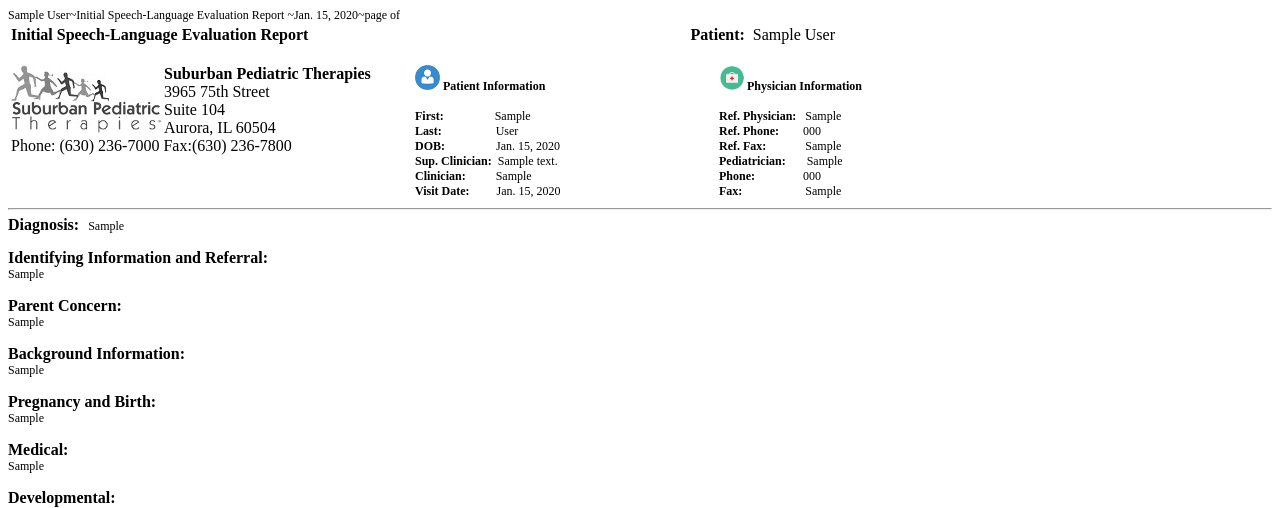
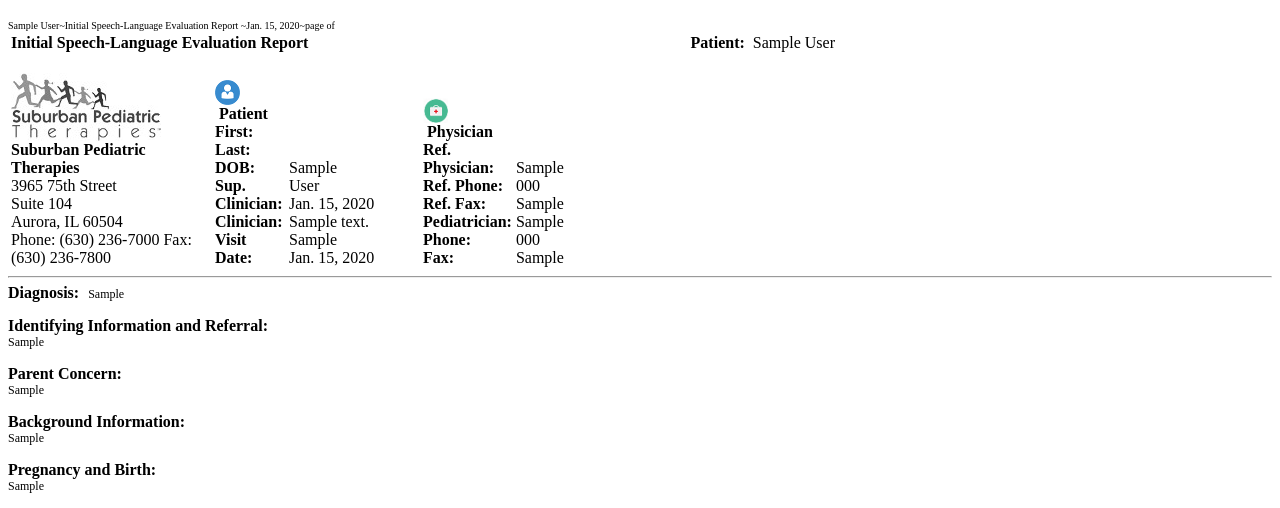
Before and after one commit to jsudlow/spt_reports, a Django app: template reports/templates/reports/generate_speech_eval_report.html in a window 1280 px wide. Shown: the top 508 px of the page. Run offline with Django 3.2, Linux system fonts and the light colour scheme; the template is opened without the code that fills it: values that come from a table or form of the project are taken from there, others are empty; tables that the repository leaves empty hold one stand-in row (values such as "Sample post"); some libraries are stand-ins or nearby versions; some web fonts are replaced.

Commit message:
Got the spacing exact on the header and pagination looks better

```diff
--- a/reports/templates/reports/generate_speech_eval_report.html
+++ b/reports/templates/reports/generate_speech_eval_report.html
@@ -31,19 +31,25 @@
  ol {
   padding-left:20px;
  }
+#footer_content{
+  font-size: 10px;
+  margin-top: 20px;
 
+}
   @page {
+
     size: letter;
-    margin:9pt;
+    margin:12pt;
     border: 0pt solid white;
 
 
 
   @frame footer_frame {           /* Static frame */
             -pdf-frame-content: footer_content;
+
             left: 10pt;
+            top: 777pt;
 
-            top: 770pt;
 
         }
 
@@ -73,7 +79,7 @@
 <br />
 <table border=0>
   <tr>
-    <td valign="top" width="400">
+    <td valign="bottom" width="200">
       <img align="left"src="http://localhost:8000/static/logo_pdf.jpg" alt="SPT_logo"/>
      <p>
 
@@ -101,32 +107,49 @@
 
     </p>
     </td>
-    <td width="300">
-    <span style="font-size:12px;">
-    <img src="http://localhost:8000/static/patient.png" alt="SPT_logo"/>&nbsp;<b>Patient Information</b>
-    <br />
+    <td valign="bottom" width="70">
 
-    <br /> <b>First:</b>&nbsp;&nbsp;&nbsp;&nbsp;&nbsp;&nbsp;&nbsp;&nbsp;&nbsp;&nbsp;&nbsp;&nbsp;&nbsp;&nbsp;&nbsp;&nbsp;&nbsp;{{patient.first_name }}
-    <br /> <b>Last:</b>&nbsp;&nbsp;&nbsp;&nbsp;&nbsp;&nbsp;&nbsp;&nbsp;&nbsp;&nbsp;&nbsp;&nbsp;&nbsp;&nbsp;&nbsp;&nbsp;&nbsp;&nbsp;{{patient.last_name}}
-    <br /> <b>DOB:</b>&nbsp;&nbsp;&nbsp;&nbsp;&nbsp;&nbsp;&nbsp;&nbsp;&nbsp;&nbsp;&nbsp;&nbsp;&nbsp;&nbsp;&nbsp;&nbsp;&nbsp;{{patient.date_of_birth}}
-    <br /> <b>Sup. Clinician:</b>&nbsp;&nbsp;{{patient.supervising_clinician}}
-    <br /> <b>Clinician:</b>&nbsp;&nbsp;&nbsp;&nbsp;&nbsp;&nbsp;&nbsp;&nbsp;&nbsp;&nbsp;{{patient.clinician}}
-    <br /> <b>Visit Date:</b>&nbsp;&nbsp;&nbsp;&nbsp;&nbsp;&nbsp;&nbsp;&nbsp;&nbsp;{{report.date_of_visit}}
-   </span>
+    <img src="http://localhost:8000/static/patient.png" alt="SPT_logo"/>&nbsp;<b>Patient</b>
 
+
+    <br /> <b>First:</b>
+    <br /> <b>Last:</b>
+    <br /> <b>DOB:</b>
+    <br /> <b>Sup. Clinician:</b>
+    <br /> <b>Clinician:</b>
+    <br /> <b>Visit Date:</b>
+
+   <td valign="bottom" width="130">
+ {{patient.first_name }}
+    <br /> {{patient.last_name}}
+    <br />{{patient.date_of_birth}}
+    <br /> {{patient.supervising_clinician}}
+    <br /> {{patient.clinician}}
+    <br /> {{report.date_of_visit}}
+
+   </td>
     </td>
-    <td width="300">
-      <span style="font-size:12px;">
-      <img src="http://localhost:8000/static/doctor_icon.png" alt="SPT_logo"/>&nbsp;<b>Physician Information</b>
-      <br />
+    <td width="70" valign="bottom">
 
-        <br /> <b>Ref. Physician:</b>&nbsp;&nbsp;&nbsp;{{patient.referral_physician}}
-        <br /> <b>Ref. Phone:</b>&nbsp;&nbsp;&nbsp;&nbsp;&nbsp;&nbsp;&nbsp;&nbsp;{{patient.referral_physician_phone}}
-        <br /> <b>Ref. Fax:</b>&nbsp;&nbsp;&nbsp;&nbsp;&nbsp;&nbsp;&nbsp;&nbsp;&nbsp;&nbsp;&nbsp;&nbsp;&nbsp;{{patient.referral_physician_fax}}
-        <br /> <b>Pediatrician:</b>&nbsp;&nbsp;&nbsp;&nbsp;&nbsp;&nbsp;&nbsp;{{patient.pediatrician}}
-        <br /> <b>Phone:</b>&nbsp;&nbsp;&nbsp;&nbsp;&nbsp;&nbsp;&nbsp;&nbsp;&nbsp;&nbsp;&nbsp;&nbsp;&nbsp;&nbsp;&nbsp;&nbsp;{{patient.pediatrician_phone}}
-        <br /> <b>Fax:</b>&nbsp;&nbsp;&nbsp;&nbsp;&nbsp;&nbsp;&nbsp;&nbsp;&nbsp;&nbsp;&nbsp;&nbsp;&nbsp;&nbsp;&nbsp;&nbsp;&nbsp;&nbsp;&nbsp;&nbsp;&nbsp;{{patient.pediatrician_fax}}
-       </span>
+      <img src="http://localhost:8000/static/doctor_icon.png" alt="SPT_logo"/>&nbsp;<b>Physician</b>
+
+
+        <br /> <b>Ref. Physician:</b>
+        <br /> <b>Ref. Phone:</b>
+        <br /> <b>Ref. Fax:</b>
+        <br /> <b>Pediatrician:</b>
+        <br /> <b>Phone:</b>
+        <br /> <b>Fax:</b>
+
+       </td>
+
+       <td valign="bottom" width="130">
+ <br /> {{patient.referral_physician}}
+        <br />{{patient.referral_physician_phone}}
+        <br /> {{patient.referral_physician_fax}}
+        <br />{{patient.pediatrician}}
+        <br /> {{patient.pediatrician_phone}}
+        <br /> {{patient.pediatrician_fax}}
        </td>
   </tr>
   </table>
```
